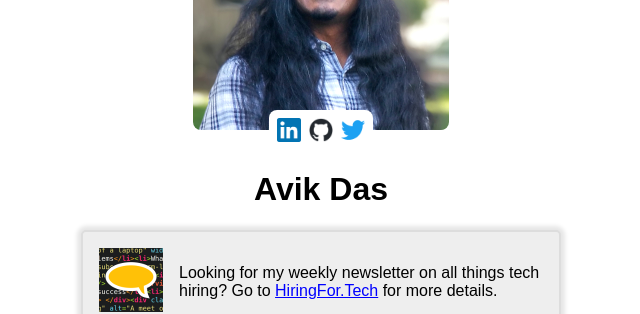
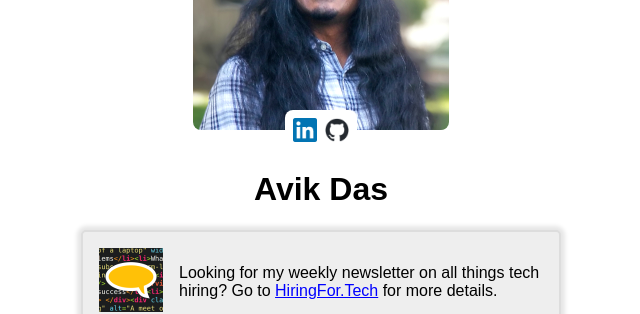
Before and after one commit to avik-das/avik-das.github.io, a Jekyll site: the page built from index.html, in a window 1280 px wide. Shown: the part 158-472 px from the top of the page, without its empty margins (319-959 px from the left). Built offline with Jekyll 4.4.1, drawn with Linux system fonts in a browser that asks for light colours.

Commit message:
Remove twitter links
I'm leaving the Social Graph configuration, so if my content is shared
on Twitter, it looks okay. But realistically, I'm not using my own
Twitter account.

```diff
--- a/_config.yml
+++ b/_config.yml
@@ -9,7 +9,6 @@ author:
   name: Avik Das
   github: https://github.com/avik-das
   linkedin: https://linkedin.com/in/avikdas1990
-  twitter: https://twitter.com/the_avik_das
 
 plugins:
     - jekyll-feed
--- a/_layouts/blog.html
+++ b/_layouts/blog.html
@@ -58,7 +58,6 @@
         </picture>
       </a>
     </li>
-    <li><a href="{{ site.author.twitter }}"><img src="/assets/images/logo-twitter.png" width="24" height="24" /></a></li>
     <li><a href="/feed.xml"><img src="/assets/images/logo-rss.png" width="24" height="24" /></a></li>
   </ul>
 
--- a/assets/css/index.scss
+++ b/assets/css/index.scss
@@ -27,7 +27,7 @@ h1, h2, h3, h4, h5, h6 { text-align: center; }
   justify-content: center;
 
   position: relative;
-  width: 96px;
+  width: 64px;
   margin: -20px auto 0;
   padding: 0 4px;
 
--- a/index.html
+++ b/index.html
@@ -34,7 +34,6 @@
         </picture>
       </a>
     </li>
-    <li><a href="{{ site.author.twitter }}"><img src="/assets/images/logo-twitter.png" width="24" height="24" /></a></li>
   </ul>
 
   <h1 id="name">Avik Das</h1>
```
Also changed, not shown: assets/images/logo-twitter.png (deleted).
